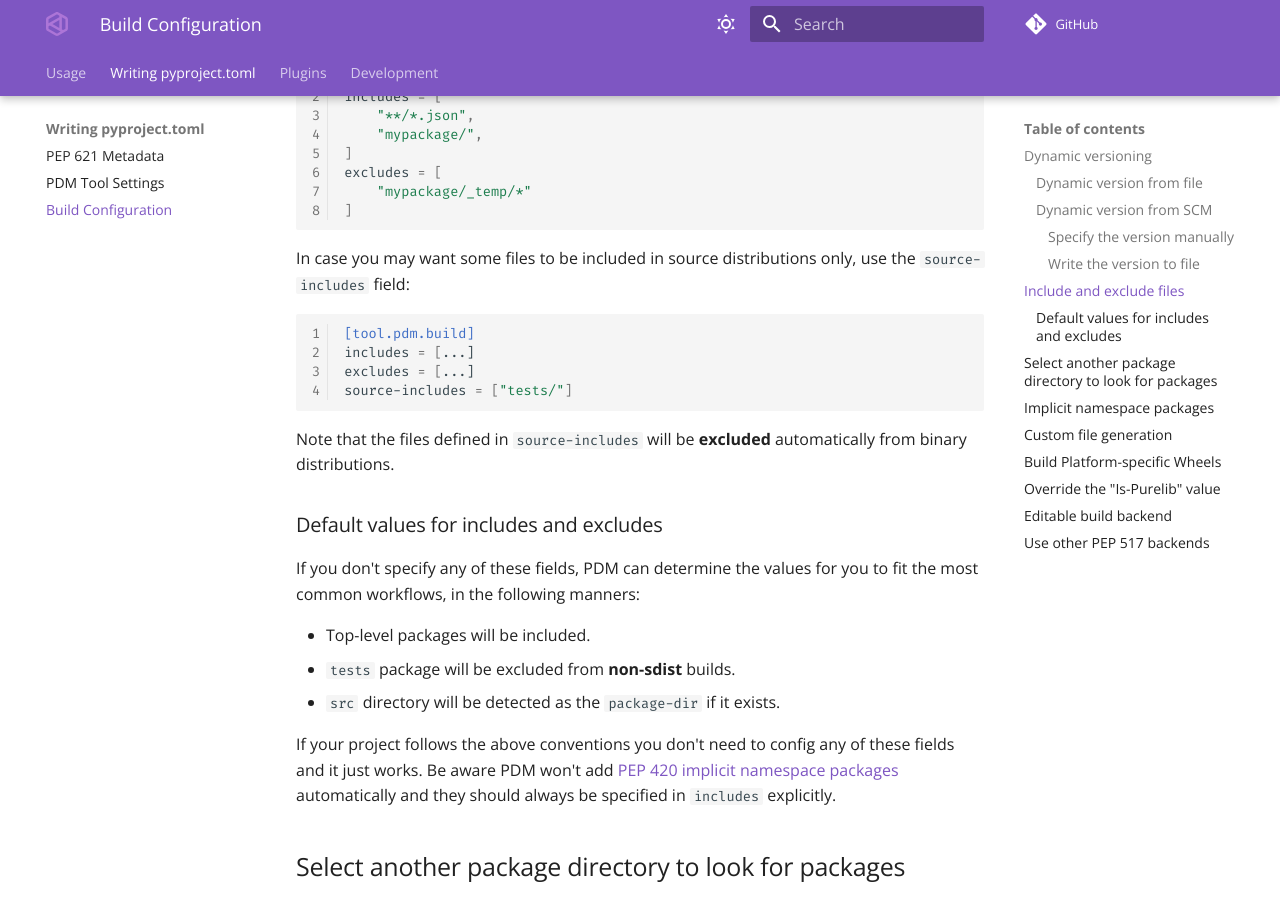
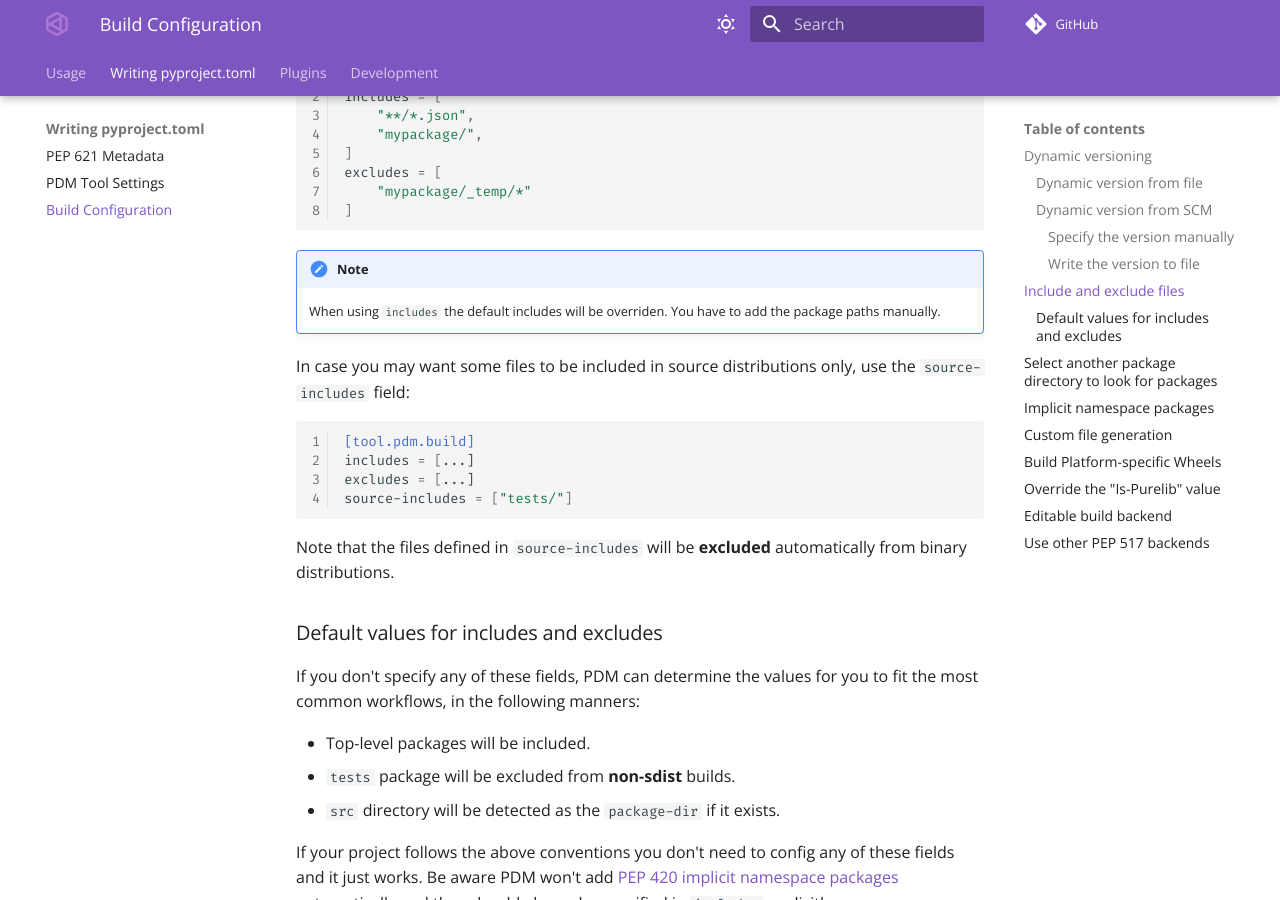
Before and after one commit to azurelotus0926/pdm, an MkDocs documentation site: the page built from docs/docs/pyproject/build.md, in a window 1280 px wide and 900 px high, scrolled down 2220 px. Built offline with MkDocs 1.6.1 and Material for MkDocs 9.7.7, drawn with Linux system fonts in a browser that asks for light colours; comment, search, counter and statistics services are not loaded; the version menu is left out.

Commit message:
docs: clarify the behavior of includes (#1532)
The behavior of `includes` seems to imply that any files listed will be
*added* to the package itself. However the latter has to be also
explicitly included. This can cause confusion when adding `includes` for
the first time in an already existing package, whereby the package itself
will suddenly disappear from the build. Clarify this in the
documentaion.

Fixes https://github.com/pdm-project/pdm/issues/1531

````diff
--- a/docs/docs/pyproject/build.md
+++ b/docs/docs/pyproject/build.md
@@ -94,6 +94,10 @@ excludes = [
     "mypackage/_temp/*"
 ]
 ```
+
+!!! note
+
+	When using `includes` the default includes will be overriden. You have to add the package paths manually.
 
 In case you may want some files to be included in source distributions only, use the `source-includes` field:
 
````
